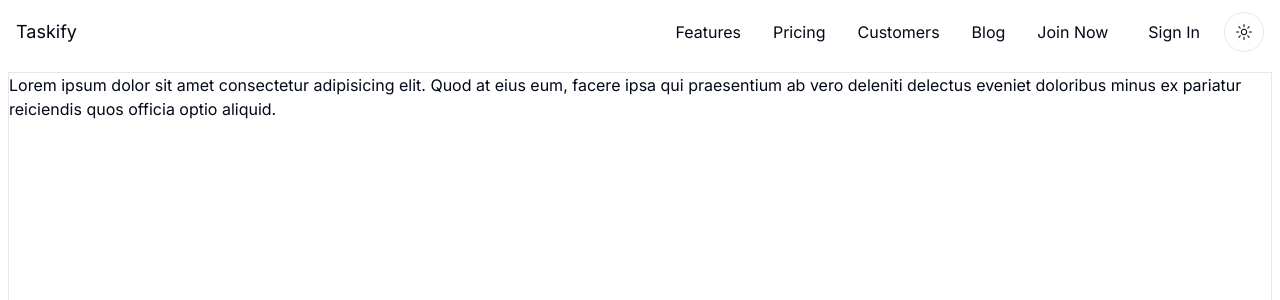
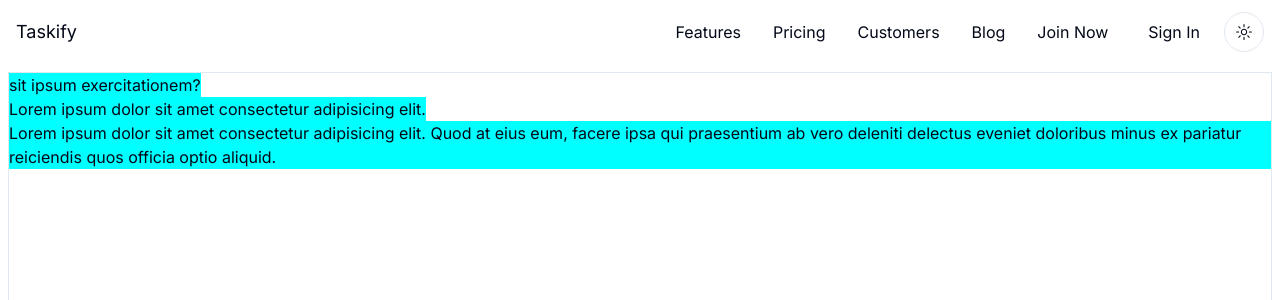
Before and after one commit to akladyous/taskify, a Next.js app: page / in a window 1280 px wide. Shown: the top 300 px of the page. Built offline with nearby package versions, Linux system fonts and the light colour scheme; no server answers.

Commit message:
Untracked files on taskify

```diff
--- a/src/app/globals.css
+++ b/src/app/globals.css
@@ -14,7 +14,10 @@
 html:focus {
   scroll-behavior: smooth;
 }
-
+.item {
+  width: fit-content;
+  background-color: aqua;
+}
 /* ensure that certain types of elements (images, pictures, and SVGs) do not exceed the width of their containing parent element. This rule is particularly useful for creating responsive designs. */
 img,
 picture,
--- a/src/app/page.tsx
+++ b/src/app/page.tsx
@@ -4,7 +4,9 @@ import { UserButton } from '@clerk/nextjs';
 export default function Home() {
   return (
     <div className='h-[2048px] border m-2'>
-      <p className='roboto' style={{}}>
+      <p className='item'>sit ipsum exercitationem?</p>
+      <p className='item'>Lorem ipsum dolor sit amet consectetur adipisicing elit.</p>
+      <p className='item' style={{}}>
         Lorem ipsum dolor sit amet consectetur adipisicing elit. Quod at eius eum, facere ipsa qui
         praesentium ab vero deleniti delectus eveniet doloribus minus ex pariatur reiciendis quos
         officia optio aliquid.
```
